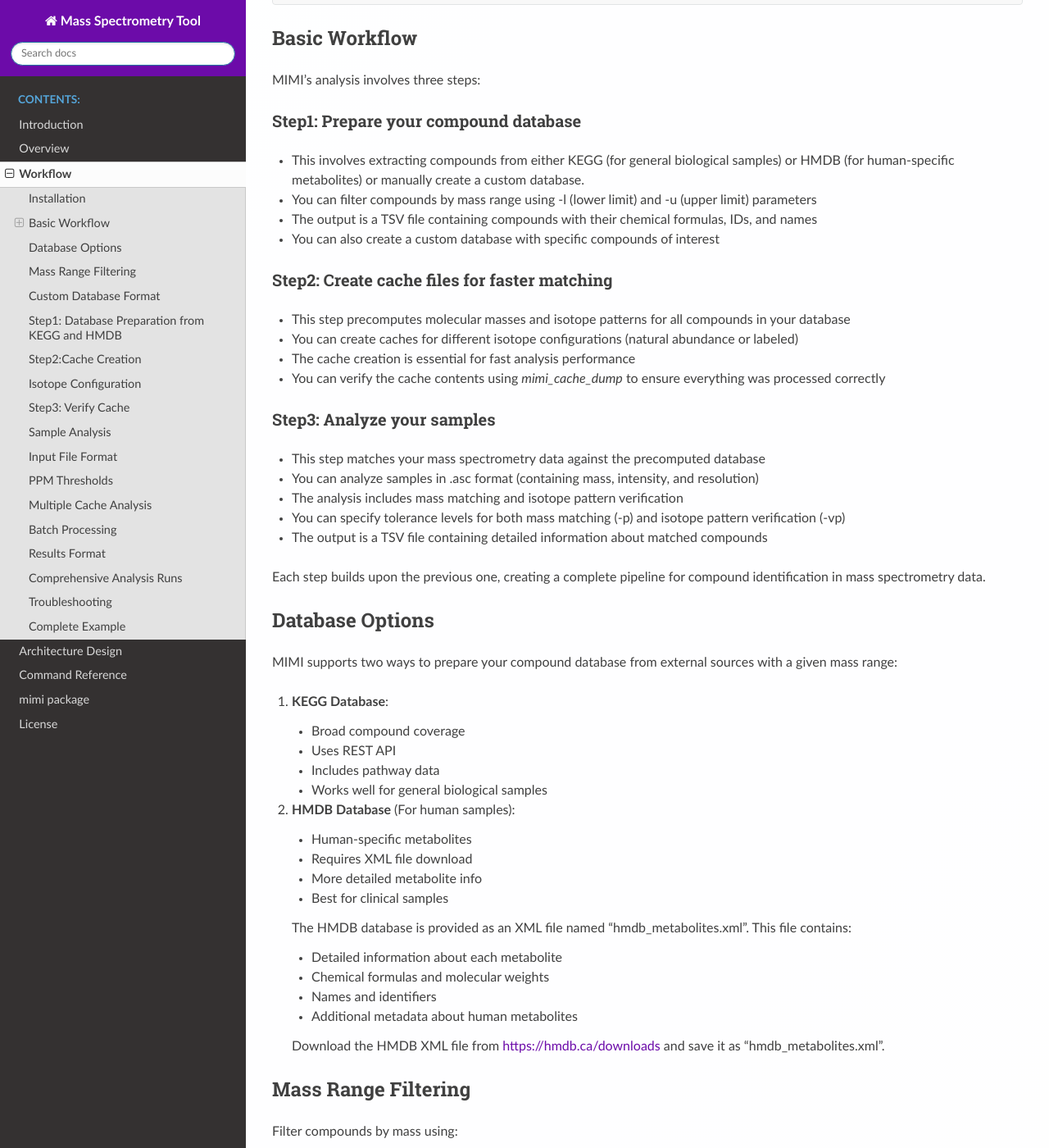
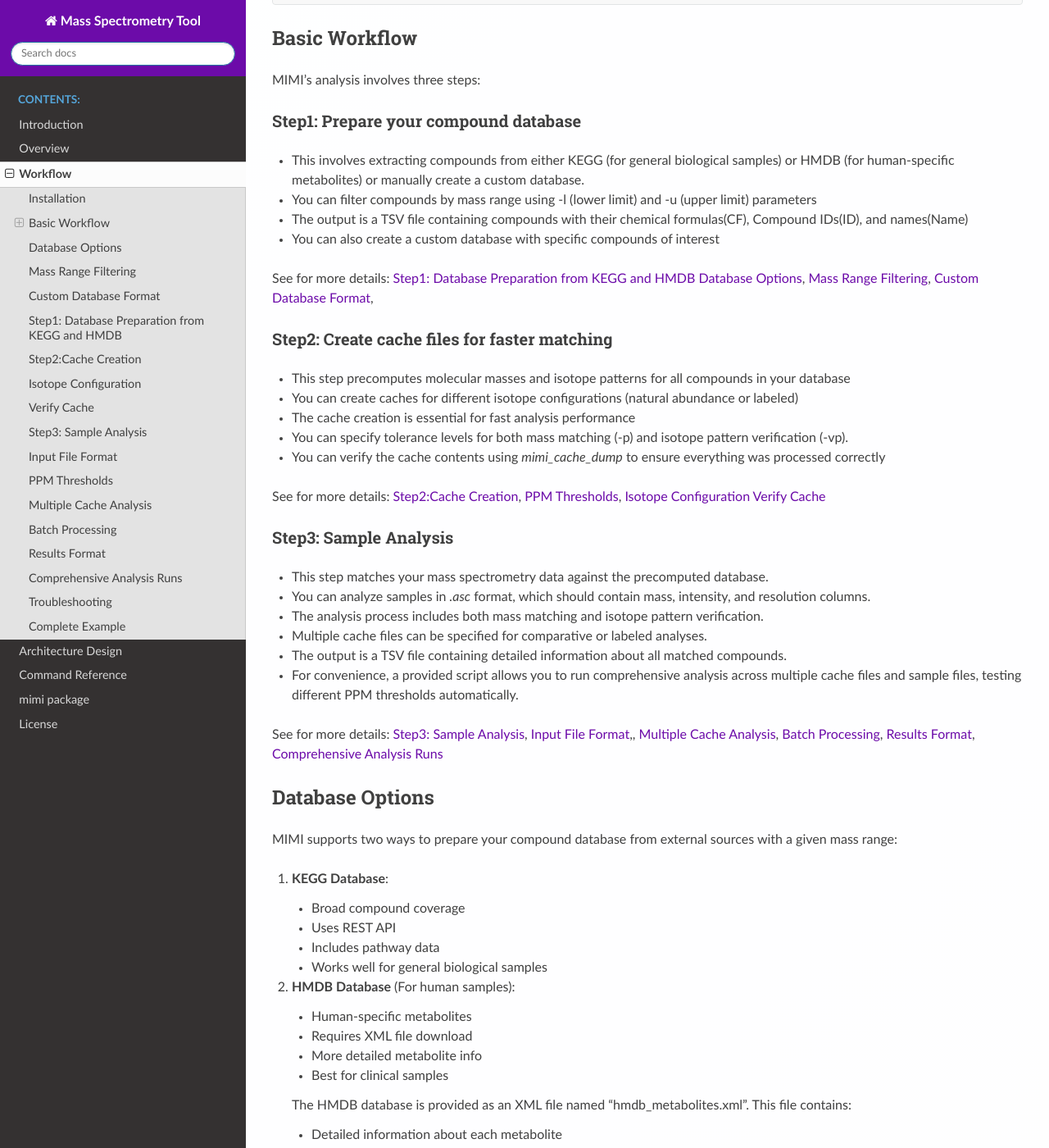
Before and after one commit to NYUAD-Core-Bioinformatics/MIMI, a Sphinx documentation site: the page built from docs/source/workflow.rst, in a window 1280 px wide and 1400 px high, scrolled down 553 px. Shown: the whole window at 82% size. Built offline with Sphinx 7.4.7 and the Read the Docs theme 3.1.0, drawn with Linux system fonts in a browser that asks for light colours; some of the changed text lies outside the part shown.

Commit message:
updated docs

```diff
--- a/docs/source/workflow.rst
+++ b/docs/source/workflow.rst
@@ -26,8 +26,10 @@ Step1: Prepare your compound database
 
 * This involves extracting compounds from either KEGG (for general biological samples) or HMDB (for human-specific metabolites) or manually create a custom database.
 * You can filter compounds by mass range using -l (lower limit) and -u (upper limit) parameters
-* The output is a TSV file containing compounds with their chemical formulas, IDs, and names
+* The output is a TSV file containing compounds with their chemical formulas(CF), Compound IDs(ID), and names(Name)
 * You can also create a custom database with specific compounds of interest
+
+See for more details: :ref:`step1-database-preparation-from-kegg-and-hmdb` :ref:`database-options`, :ref:`mass-range-filtering`, :ref:`custom-database-format`,
 
 Step2: Create cache files for faster matching
 ~~~~~~~~~~~~~~~~~~~~~~~~~~~~~~~~~~~~~~~~~~~~~
@@ -35,18 +37,24 @@ Step2: Create cache files for faster matching
 * This step precomputes molecular masses and isotope patterns for all compounds in your database
 * You can create caches for different isotope configurations (natural abundance or labeled)
 * The cache creation is essential for fast analysis performance
+* You can specify tolerance levels for both mass matching (-p) and isotope pattern verification (-vp).
 * You can verify the cache contents using `mimi_cache_dump` to ensure everything was processed correctly
 
-Step3: Analyze your samples
-~~~~~~~~~~~~~~~~~~~~~~~~~~~
+See for more details: :ref:`step2-cache-creation`, :ref:`ppm-thresholds`, :ref:`isotope-configuration`  :ref:`verify-cache`
 
-* This step matches your mass spectrometry data against the precomputed database
-* You can analyze samples in .asc format (containing mass, intensity, and resolution)
-* The analysis includes mass matching and isotope pattern verification
-* You can specify tolerance levels for both mass matching (-p) and isotope pattern verification (-vp)
-* The output is a TSV file containing detailed information about matched compounds
+Step3: Sample Analysis
+~~~~~~~~~~~~~~~~~~~~~~
 
-Each step builds upon the previous one, creating a complete pipeline for compound identification in mass spectrometry data.
+- This step matches your mass spectrometry data against the precomputed database.
+- You can analyze samples in `.asc` format, which should contain mass, intensity, and resolution columns.
+- The analysis process includes both mass matching and isotope pattern verification.
+- Multiple cache files can be specified for comparative or labeled analyses.
+- The output is a TSV file containing detailed information about all matched compounds.
+- For convenience, a provided script allows you to run comprehensive analysis across multiple cache files and sample files, testing different PPM thresholds automatically.
+
+See for more details: :ref:`step3-sample-analysis`, :ref:`input-file-format`,, :ref:`multiple-cache-analysis`, :ref:`batch-processing`, :ref:`results-format`, :ref:`comprehensive-analysis-runs`
+
+.. _database-options:
 
 Database Options
 ----------------
@@ -78,6 +86,8 @@ MIMI supports two ways to prepare your compound database from external sources w
 
    Download the HMDB XML file from https://hmdb.ca/downloads and save it as "hmdb_metabolites.xml".
 
+.. _mass-range-filtering:
+
 Mass Range Filtering
 --------------------
 
@@ -97,6 +107,8 @@ Filter compounds by mass using:
 
 Example: `-l 40 -u 400` keeps compounds between 40-400 Da.
 
+.. _custom-database-format:
+
 Custom Database Format
 ----------------------
 
@@ -115,6 +127,8 @@ The file must contain these required columns::
     C7H6O2  C00042    Benzoic Acid
     C4H8O4  C00043    Erythritol
 
+.. _step1-database-preparation-from-kegg-and-hmdb:
+
 Step1: Database Preparation from KEGG and HMDB
 ----------------------------------------------
 
@@ -131,6 +145,8 @@ For HMDB database, first download the XML file, then use this command to extract
     mimi_hmdb_extract -x data/processed/hmdb_metabolites.xml -o data/processed/hmdb_compounds.tsv
 
 Expected Output: Similar to KEGG, but with human metabolites from HMDB. Useful when studying human samples and need human-specific compounds.
+
+.. _step2-cache-creation:
 
 Step2:Cache Creation
 --------------------
@@ -150,6 +166,8 @@ For natural abundance compounds, use::
     mimi_cache_create -i neg -d data/processed/kegg_compounds.tsv -c outdir/db_nat
 
 Expected Output: A binary cache file containing precomputed masses and isotope patterns for all compounds in your database. This file will be used for fast matching during analysis.
+
+.. _isotope-configuration:
 
 Isotope Configuration
 ---------------------
@@ -242,8 +260,10 @@ Expected Output: A cache file with isotope patterns adjusted for 95% C13 labelin
 
 Use this when analyzing labeled samples.
 
-Step3: Verify Cache
--------------------
+.. _verify-cache:
+
+Verify Cache
+-------------
 
 Before proceeding with analysis, it's good practice to verify your cache contents. This helps ensure that the compounds and their isotope patterns were processed correctly::
 
@@ -308,8 +328,12 @@ Example output::
     Relative Abund: 0.014385 (expected)
     ------------------------------------------------------------
 
-Sample Analysis
----------------
+.. _step3-sample-analysis:
+
+Step3: Sample Analysis
+----------------------
+
+.. _input-file-format:
 
 Input File Format
 -----------------
@@ -345,6 +369,8 @@ Key parameters:
 - `-s`: Sample file to analyze (in .asc format)
 - `-o`: Output file for results
 
+.. _ppm-thresholds:
+
 PPM Thresholds
 --------------
 
@@ -363,6 +389,8 @@ Example::
     # Standard confidence analysis
     mimi_mass_analysis -p 1.0 -vp 1.0 -c db_nat -s sample.asc -o results_good.tsv
 
+.. _multiple-cache-analysis:
+
 Multiple Cache Analysis
 -----------------------
 
@@ -372,6 +400,8 @@ You can analyze your samples against multiple caches simultaneously. This is use
 
 
 
+.. _batch-processing:
+
 Batch Processing
 ----------------
 
@@ -380,6 +410,8 @@ MIMI supports processing multiple samples in a single run. This is useful for an
     mimi_mass_analysis -p 1.0 -vp 1.0 -c db_nat -s data/processed/testdata1.asc data/processed/testdata2.asc -o batch_results.tsv
 
 
+
+.. _results-format:
 
 Results Format
 --------------
@@ -415,6 +447,8 @@ Example output::
     C19H23NO3	C07537	Ethylmorphine	19	23	1	3	0	0	312.16051713743		312.16039	0.40728222511613404	36973960	8
     C6H10O4	C00659	2-Aceto-2-hydroxybutanoate	6	10	0	4	0	0	145.05063233357998	151.07076137358	145.05063	0.016088037214963827	257498272	4	151.0707	0.40625717025790326	3857517	3
     C15H15NO	C15043	2-[2-(4-Pyridinyl)-1-butenyl]phenol	15	15	1	1	0	0	224.10808764045		224.10799	0.43568463341037544	26747608	4
+
+.. _comprehensive-analysis-runs:
 
 Comprehensive Analysis Runs
 ---------------------------
```
